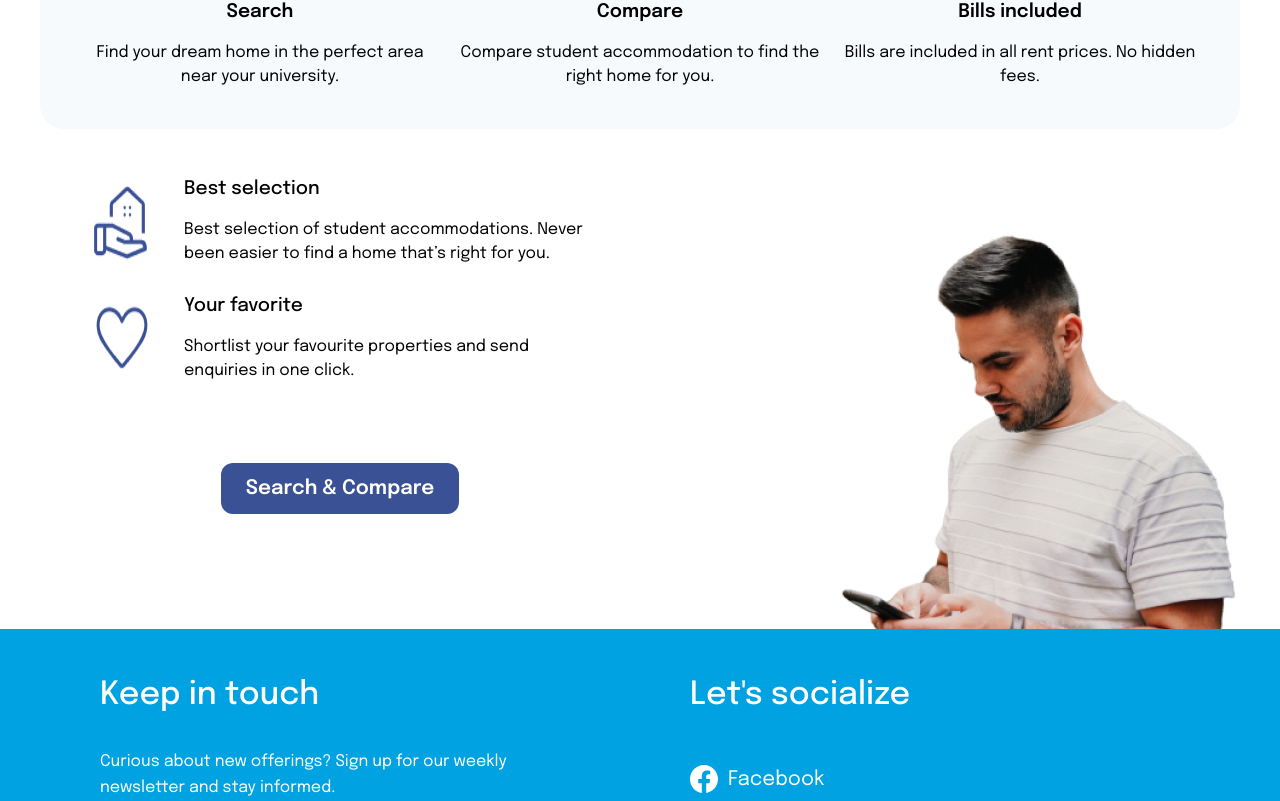
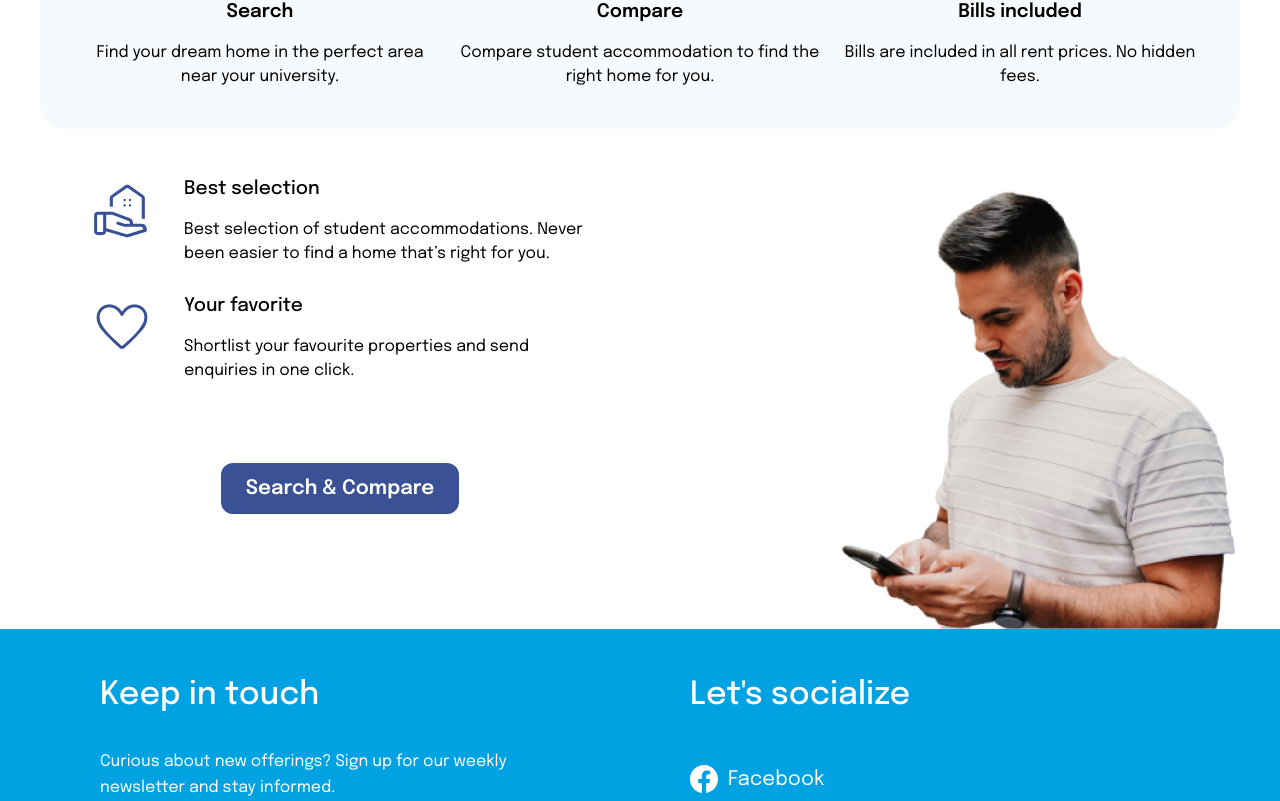
Before and after one commit to paulhondl/unilife, a React (Vite) app: page / in a window 1280 px wide. Shown: the part 459-1260 px from the top of the page. Built offline with nearby package versions, Linux system fonts and the light colour scheme; no server answers.

Commit message:
further worked on compare section

```diff
--- a/src/App.css
+++ b/src/App.css
@@ -3,6 +3,11 @@
   padding: 0;
   box-sizing: border-box;
   font-family: 'Epilogue', sans-serif;
+}
+
+body {
+  max-width: 1500px;
+  margin-inline: auto;
 }
 
 :root {
--- a/src/App.jsx
+++ b/src/App.jsx
@@ -8,7 +8,6 @@ import './App.css'
 
 function App() {
 
-
   return (
    <BrowserRouter>
     <Header />
@@ -18,6 +17,7 @@ function App() {
     <Footer />
    </BrowserRouter>
   )
+
 }
 
 export default App
--- a/src/components/Compare/Compare.css
+++ b/src/components/Compare/Compare.css
@@ -37,8 +37,9 @@
 }
 
 .compare-bottom-container {
+  min-height: 500px;
   display: flex;
-  height: 500px
+  justify-content: center;
 }
 
 .bottom-info,
@@ -60,6 +61,12 @@
   text-align: left;
 }
 
+.info-selection img,
+.info-favorite img {
+  align-self: flex-start;
+  max-width: 100%;
+}
+
 .info-selection h3,
 .info-favorite h3 {
   font-weight: 500;
@@ -76,12 +83,22 @@
   padding: 15px 25px;
   border-radius: 12px;
   margin-top: 50px;
+  transition: transform 100ms ease;
+}
+
+.bottom-info button:hover {
+  opacity: 0.9;
+  cursor: pointer;
+}
+
+.bottom-info button:active {
+  transform: scale(0.95);
 }
 
 .bottom-picture {
   background-image: url("../../../public/Rectangle\ 6.png");
   background-repeat: no-repeat;
-  background-position: right 50px ;
+  background-position: right bottom;
 }
 
 @media (max-width: 750px) {
```
